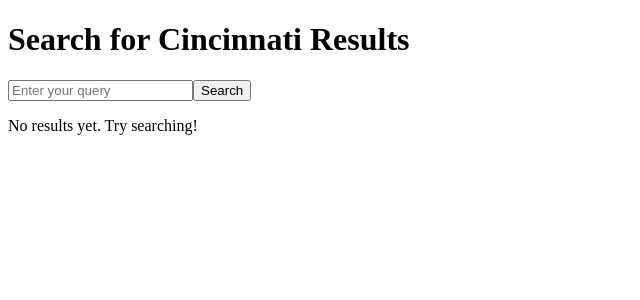
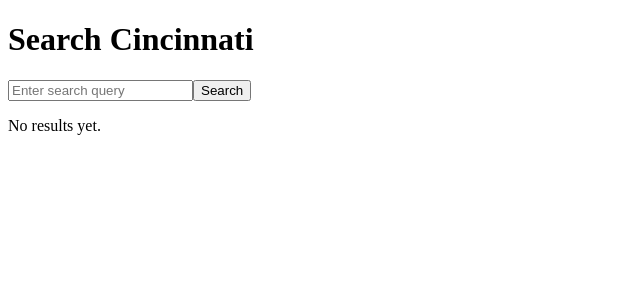
Before and after one commit to Saberstacks/LocationApp, a Next.js app: page / in a window 1280 px wide. Shown: the top 300 px of the page, without its empty margins (0-640 px from the left). Built offline with nearby package versions, Linux system fonts and the light colour scheme.

Commit message:
Update index.js

```diff
--- a/pages/index.js
+++ b/pages/index.js
@@ -3,56 +3,56 @@
 export default function Home() {
   const [query, setQuery] = useState("");
   const [results, setResults] = useState([]);
-  const [error, setError] = useState(null);
+  const [error, setError] = useState("");
 
-  const handleSearch = async (e) => {
-    e.preventDefault();
+  const handleSearch = async () => {
+    if (!query) {
+      setError("Please enter a search query.");
+      return;
+    }
+
+    setError("");
     setResults([]);
-    setError(null);
 
     try {
       const response = await fetch(`/api/search?query=${encodeURIComponent(query)}`);
       const data = await response.json();
 
-      if (data.error) {
-        setError(data.error);
+      if (response.ok) {
+        setResults(data.results);
       } else {
-        setResults(data.results);
+        setError(data.error || "An error occurred while fetching results.");
       }
     } catch (err) {
-      setError("An unexpected error occurred.");
+      setError("Failed to fetch results. Please try again.");
     }
   };
 
   return (
     <div>
-      <h1>Search for Cincinnati Results</h1>
-      <form onSubmit={handleSearch}>
+      <h1>Search Cincinnati</h1>
       <input
         type="text"
-          placeholder="Enter your query"
         value={query}
         onChange={(e) => setQuery(e.target.value)}
-          required
+        placeholder="Enter search query"
       />
-        <button type="submit">Search</button>
-      </form>
-
-      {error && <p>Error: {error}</p>}
-
+      <button onClick={handleSearch}>Search</button>
+      {error && <p style={{ color: "red" }}>{error}</p>}
       <div>
-        {results.length > 0 &&
+        {results.length > 0 ? (
           results.map((result, index) => (
-            <div key={index}>
-              <h3>
+            <div key={index} style={{ marginBottom: "10px" }}>
               <a href={result.url} target="_blank" rel="noopener noreferrer">
-                  {result.title}
+                <h3>{result.title}</h3>
               </a>
-              </h3>
-              <p>{result.snippet || "No description available."}</p>
+              <p>{result.snippet}</p>
+              <p style={{ color: "gray" }}>{result.domain}</p>
             </div>
-          ))}
-        {results.length === 0 && !error && <p>No results yet. Try searching!</p>}
+          ))
+        ) : (
+          <p>No results yet.</p>
+        )}
       </div>
     </div>
   );
```
Lines whose indentation alone changed are shown as unchanged.
